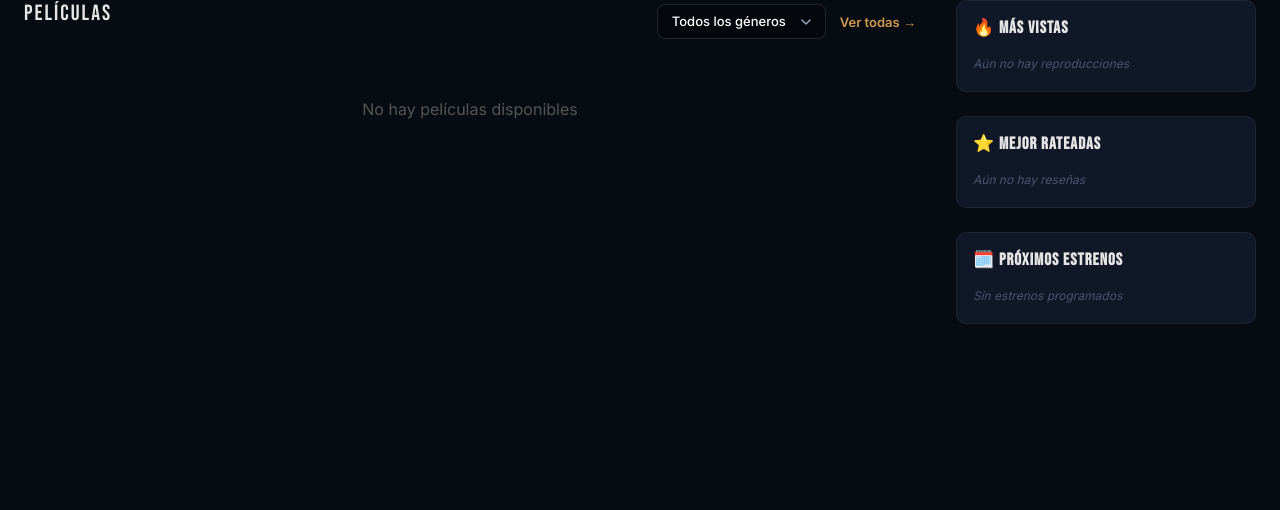
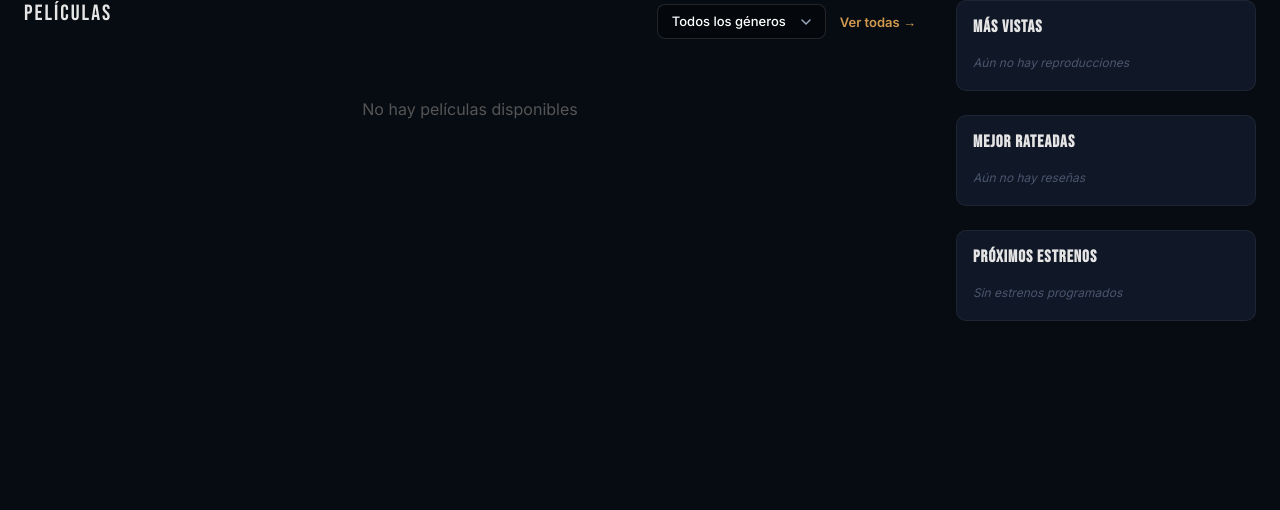
Before and after one commit to carlosalsa-py/uneflix2, a Django app: page / in a window 1280 px wide. Shown: the part 70-580 px from the top of the page. Run offline with Django 5.2, Linux system fonts and the light colour scheme; the visitor is signed in with stand-in values (Sample User, id 1); data that the repository does not hold is empty; parts of the project's set-up code (start-up, migrations or seed data) failed here and were passed over.

Commit message:
style(home): quita los emojis de los titulos del sidebar
Co-Authored-By: Claude Opus 4.8 <noreply@anthropic.com>

```diff
--- a/movies/templates/movies/home.html
+++ b/movies/templates/movies/home.html
@@ -310,7 +310,7 @@
     <aside class="home-sidebar">
 
         <section class="sb-widget">
-            <h3 class="sb-title">🔥 Más vistas</h3>
+            <h3 class="sb-title">Más vistas</h3>
             <ol class="sb-list">
                 {% for m in mas_vistas %}
                 <li class="sb-item">
@@ -330,7 +330,7 @@
         </section>
 
         <section class="sb-widget">
-            <h3 class="sb-title">⭐ Mejor rateadas</h3>
+            <h3 class="sb-title">Mejor rateadas</h3>
             <ol class="sb-list">
                 {% for m in mejor_rateadas %}
                 <li class="sb-item">
@@ -350,7 +350,7 @@
         </section>
 
         <section class="sb-widget">
-            <h3 class="sb-title">🗓️ Próximos estrenos</h3>
+            <h3 class="sb-title">Próximos estrenos</h3>
             <ol class="sb-list">
                 {% for m in proximos_estrenos %}
                 <li class="sb-item">
```
